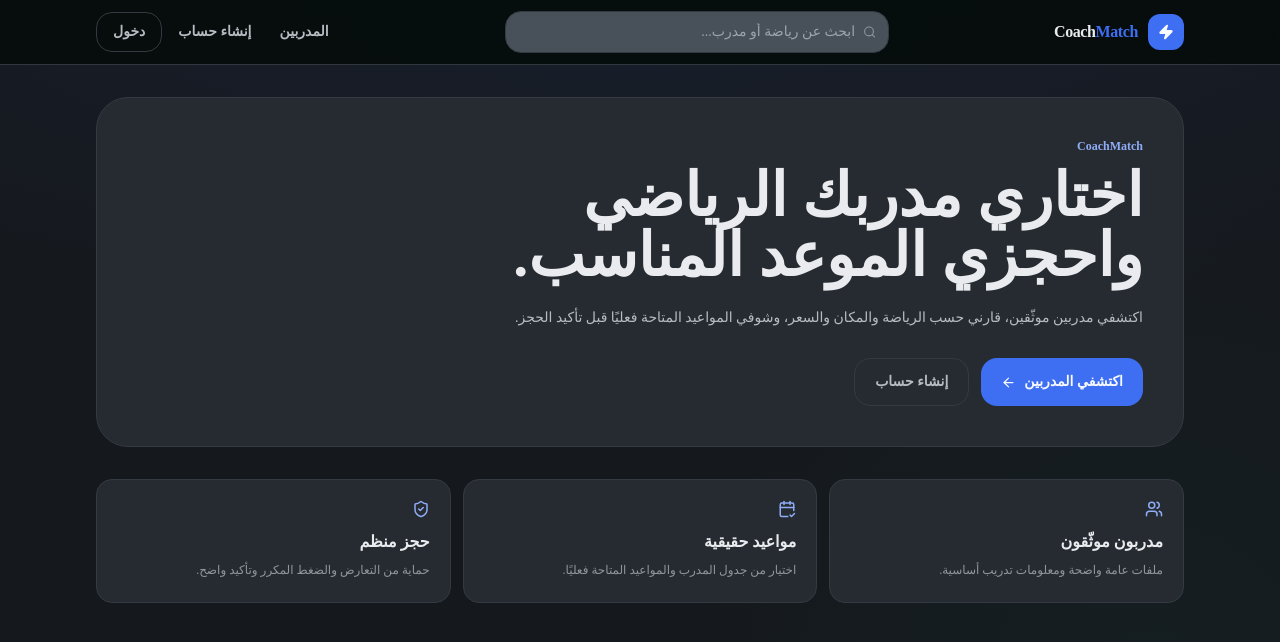
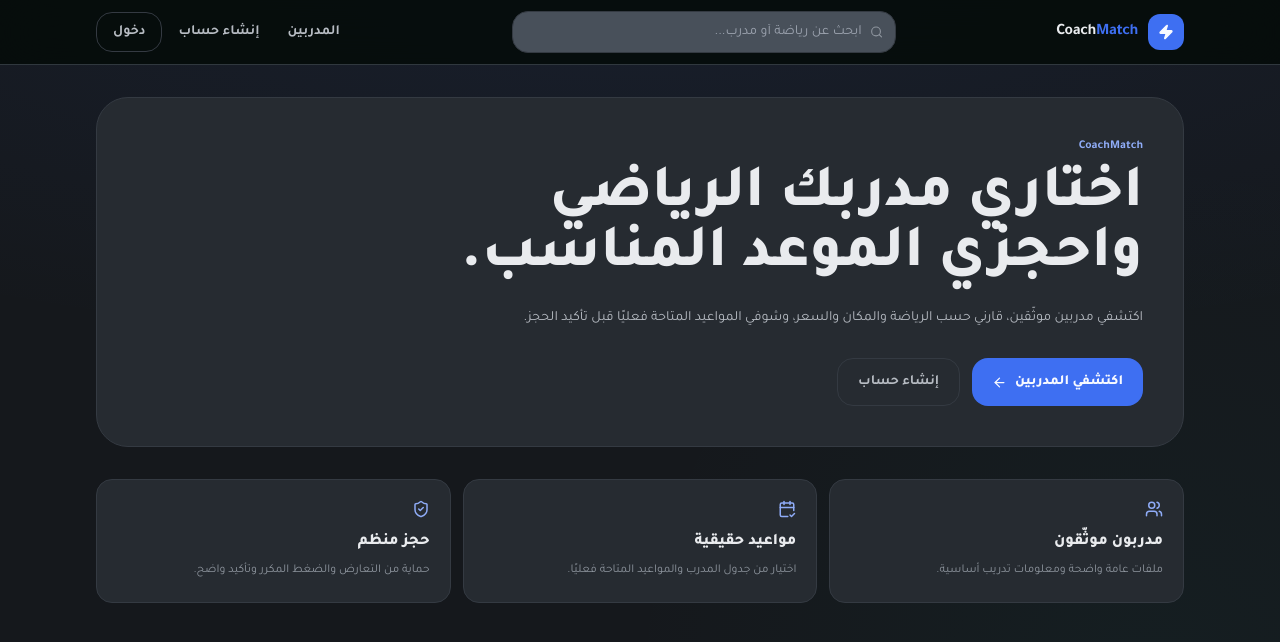
Before and after one commit to nohasalahsoghir-hub/coachmatch, a Next.js app: page / in a window 1280 px wide. Shown: the top 642 px of the page. Built offline with nearby package versions, Linux system fonts and the light colour scheme; no server answers.

Commit message:
ui: adopt Tajawal and baseline spacing

```diff
--- a/tailwind.config.ts
+++ b/tailwind.config.ts
@@ -43,15 +43,18 @@ export default {
         2: "8px",
         3: "12px",
         4: "16px",
+        5: "20px",
         6: "24px",
+        7: "28px",
         8: "32px",
+        10: "40px",
         12: "48px",
         16: "64px",
         24: "96px",
       },
       fontFamily: {
-        sans: ["var(--font-cairo)", "Cairo", "sans-serif"],
-        display: ["var(--font-changa)", "Changa", "sans-serif"],
+        sans: ["var(--font-tajawal)", "Tajawal", "sans-serif"],
+        display: ["var(--font-tajawal)", "Tajawal", "sans-serif"],
       },
       backgroundImage: {
         "card-glow": "radial-gradient(ellipse 60% 70% at 50% 0%, rgba(62,111,242,.06), transparent)",
```
